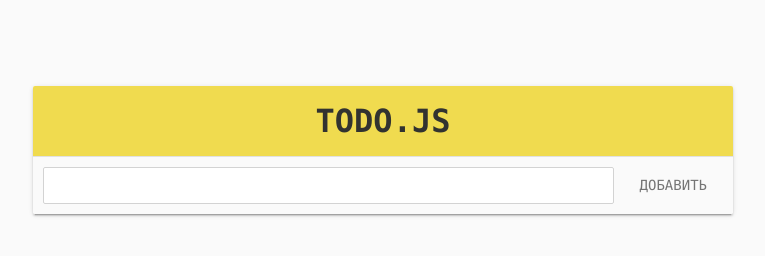
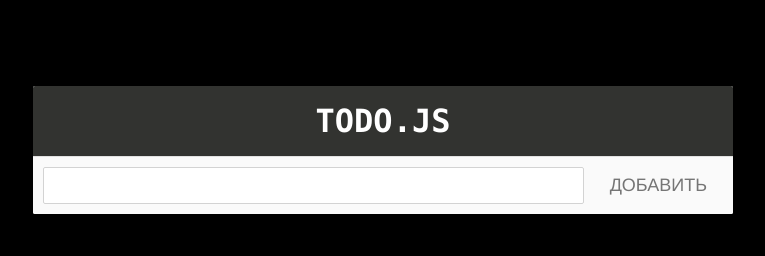
Before and after one commit to Wladislaw28/todo-js-wmreply, a website: page index.html in a window 1280 px wide. Shown: the whole page, without its empty margins (257-1022 px from the left). Drawn offline with Linux system fonts and the light colour scheme.

Commit message:
ToDO-App-WMReply

```diff
--- a/css/app.css
+++ b/css/app.css
@@ -1,5 +1,5 @@
 body {
-	background-color: #fafafa;
+	background-color: black;
 	color: #757575;
 	font-family: 'Consolas', Arial, Helvetica, sans-serif;
 	margin: 0;
@@ -23,8 +23,8 @@ button {
 	min-width: 64px;
 	padding: 0 16px;
 	display: inline-block;
-	font-family: "Consolas","Helvetica","Arial",sans-serif;
-	font-size: 14px;
+	font-family: "Franklin Gothic Medium",sans-serif;
+	font-size: 18px;
 	font-weight: 500;
 	text-transform: uppercase;
 	letter-spacing: 0;
@@ -94,14 +94,14 @@ header {
 	align-items: center;
 	padding: 0 1rem;
 	color: white;
-	background-color: #f0db4f;
+	background-color: #323330;
 	text-align: center;
 	text-transform: uppercase;
 }
 
 header h1 {
 	display: inline-block;
-	color: #323330;
+	color: white;
 	margin: 1rem auto;
 }
 
```
